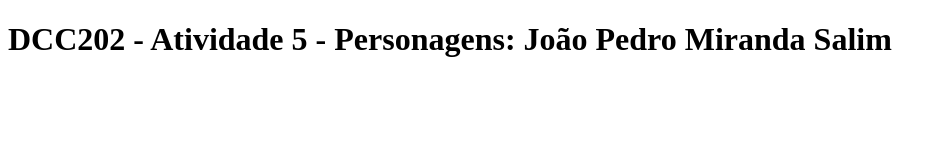
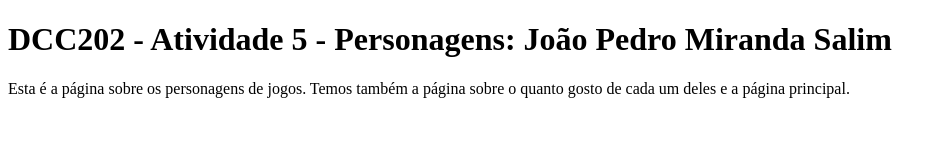
Before and after one commit to ufjf-dcc202/ufjf-dcc202-2023-3-b-atv5-jpsalim21, a website: page personagens.html in a window 1280 px wide. Shown: the whole page, without its empty margins (0-946 px from the left). Drawn offline with Linux system fonts and the light colour scheme.

Commit message:
Cria parágrafo no personagens.html

```diff
--- a/personagens.html
+++ b/personagens.html
@@ -8,7 +8,7 @@
 <body>
     <main>
         <h1>DCC202 - Atividade 5 - Personagens: João Pedro Miranda Salim</h1>
-
+        <p>Esta é a página sobre os personagens de jogos. Temos também a página sobre o quanto gosto de cada um deles e a página principal.</p>
     </main>
 </body>
 </html>
```
